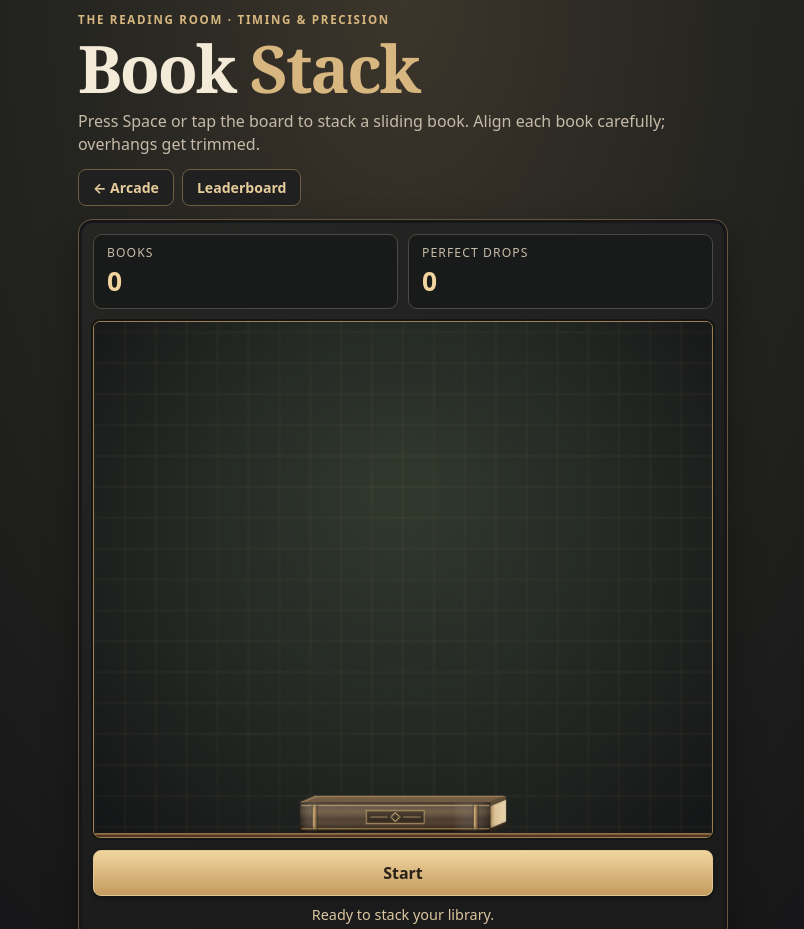
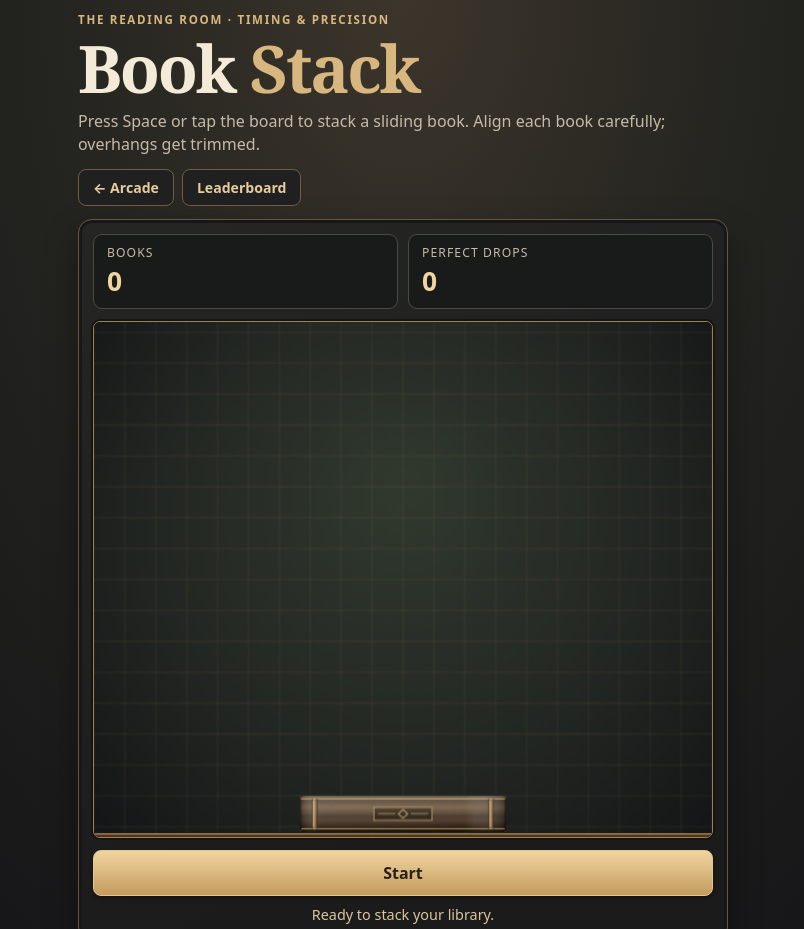
Before and after one commit to evenwave/arcade, a plain HTML site: page stack-shift/index.html in a window 1280 px wide. Shown: the top 929 px of the page, without its empty margins (237-1041 px from the left). Drawn offline with Linux system fonts and the light colour scheme.

Commit message:
Book Stack: straight-on curved leather spines without angled pages

```diff
--- a/stack-shift/game.js
+++ b/stack-shift/game.js
@@ -81,7 +81,7 @@ function play() {
   else start();
 }
 
-// Three visible surfaces, all contained in the original collision rectangle.
+// Straight-on leather spine, with depth from bevels and curved lighting.
 // Narrow books lose ornamentation, not their playable width.
 function drawBlock(block, y) {
   const x = block.x, w = block.width, h = blockHeight - 2;
@@ -98,43 +98,14 @@ function drawBlock(block, y) {
     c.restore(); return;
   }
 
-  const depth = Math.min(12, w * .16);
-  const rise = Math.min(5, depth * .55);
-  const front = w - depth, right = x + front, bottom = y + h;
-  const top = y + rise, faceH = h - rise;
-  function polygon(points, fill) {
-    c.beginPath(); c.moveTo(...points[0]);
-    for (const point of points.slice(1)) c.lineTo(...point);
-    c.closePath(); c.fillStyle = fill; c.fill();
-  }
-
-  // Top cover: slanted plane, catching the warm reading-room light.
-  const cover = [[x, top], [x + depth, y], [x + w, y], [right, top]];
-  polygon(cover, block.color);
-  polygon(cover, '#f8d6a13b');
-  polygon([[x, top], [x + depth, y], [x + depth + .7, y + .7], [x + .7, top + .7]], '#e8c38b8c');
-  c.strokeStyle = '#d7b0789c'; c.lineWidth = .7;
-  c.beginPath(); c.moveTo(x + depth, y + .55); c.lineTo(x + w - .5, y + .55); c.stroke();
-
-  // Right-hand page block. Fine page lines run along the sloping fore-edge.
-  const side = [[right, top], [x + w, y], [x + w, bottom - rise], [right, bottom]];
-  polygon(side, block.color);
-  const pageTop = top + 3, pageBottom = bottom - 3;
-  const pages = [[right, pageTop], [x + w, pageTop - rise], [x + w, pageBottom - rise], [right, pageBottom]];
-  const paper = c.createLinearGradient(right, 0, x + w, 0);
-  paper.addColorStop(0, '#aa8a5b'); paper.addColorStop(.25, '#e5cea1'); paper.addColorStop(1, '#f3e1b8');
-  polygon(pages, paper);
-  c.lineWidth = .55;
-  for (let py = pageTop + 2; py < pageBottom - .5; py += 2.2) {
-    c.strokeStyle = '#80633f65';
-    c.beginPath(); c.moveTo(right, py); c.lineTo(x + w, py - rise); c.stroke();
-  }
-  polygon([[right, pageBottom], [x + w, pageBottom - rise], [x + w, bottom - rise], [right, bottom]], '#00000055');
-  c.strokeStyle = '#f4d39a65'; c.lineWidth = .7;
-  c.beginPath(); c.moveTo(right, top + 1); c.lineTo(x + w - .3, y + 1); c.stroke();
-
+  // Full-width spine: no perspective offset or exposed page edges.
+  const front = w, right = x + w, bottom = y + h;
+  const top = y, faceH = h;
+  // A dark binding silhouette keeps the playable edges easy to align.
+  c.fillStyle = block.color;
+  c.fillRect(x, y, w, h);
   // Convex spine: rounded ends, darker shoulders and a soft highlight.
-  const radius = Math.min(3.5, front * .14);
+  const radius = Math.min(2.7, front * .12);
   c.beginPath();
   c.moveTo(x + radius, top);
   c.quadraticCurveTo(x, top, x, top + radius);
@@ -148,11 +119,13 @@ function drawBlock(block, y) {
   c.fillStyle = block.color; c.fill();
   c.save(); c.clip();
   const leather = c.createLinearGradient(0, top, 0, bottom);
-  leather.addColorStop(0, '#00000065');
+  leather.addColorStop(0, '#00000078');
+  leather.addColorStop(.055, '#fff3d244');
   leather.addColorStop(.14, '#ffffff24');
-  leather.addColorStop(.32, '#f9d5a13f');
+  leather.addColorStop(.32, '#f9d5a150');
   leather.addColorStop(.57, '#ffffff06');
-  leather.addColorStop(.85, '#00000038');
+  leather.addColorStop(.79, '#00000030');
+  leather.addColorStop(.93, '#00000078');
   leather.addColorStop(1, '#00000088');
   c.fillStyle = leather; c.fillRect(x, top, front, faceH);
   const shoulders = c.createLinearGradient(x, 0, right, 0);
@@ -161,6 +134,10 @@ function drawBlock(block, y) {
   shoulders.addColorStop(.8, '#ffffff00');
   shoulders.addColorStop(1, '#00000060');
   c.fillStyle = shoulders; c.fillRect(x, top, front, faceH);
+  // Tiny straight bevels, not visible top or side planes.
+  c.fillStyle = '#f6dfb44f'; c.fillRect(x + 2, top + .5, front - 4, .8);
+  c.fillStyle = '#110b0966'; c.fillRect(x, top + 3, 1.2, faceH - 6);
+  c.fillStyle = '#110b0988'; c.fillRect(right - 1.2, top + 3, 1.2, faceH - 6);
   // Thin tooling lines wrap the curved spine.
   c.fillStyle = '#d6b578bb'; c.fillRect(x + 1, top + 2, front - 2, .8);
   c.fillStyle = '#af8b54'; c.fillRect(x + 1, bottom - 3, front - 2, .8);
--- a/stack-shift/index.html
+++ b/stack-shift/index.html
@@ -4,7 +4,7 @@
   <meta charset="utf-8">
   <meta name="viewport" content="width=device-width, initial-scale=1">
   <title>Book Stack</title>
-  <link rel="stylesheet" href="styles.css?v=book2">
+  <link rel="stylesheet" href="styles.css?v=book3">
 </head>
 <body>
   <main class="game-page">
@@ -13,7 +13,7 @@
       <h1>Book <span>Stack</span></h1>
       <p>Press Space or tap the board to stack a sliding book. Align each book carefully; overhangs get trimmed.</p>
     </header>
-    <nav aria-label="Book Stack pages"><a class="page-link" href="../">← Arcade</a> <a class="page-link" href="leaderboard.html?v=book2">Leaderboard</a></nav>
+    <nav aria-label="Book Stack pages"><a class="page-link" href="../">← Arcade</a> <a class="page-link" href="leaderboard.html?v=book3">Leaderboard</a></nav>
     <section class="panel" aria-label="Book Stack game">
       <dl class="stats">
         <div><dt>Books</dt><dd id="score">0</dd></div>
@@ -25,6 +25,6 @@
     </section>
   </main>
   <script src="scores.js"></script>
-  <script src="game.js?v=book2"></script>
+  <script src="game.js?v=book3"></script>
 </body>
 </html>
```
Also changed, not shown: index.html (+4 -4 lines), stack-shift/leaderboard.html (+2 -2 lines).
